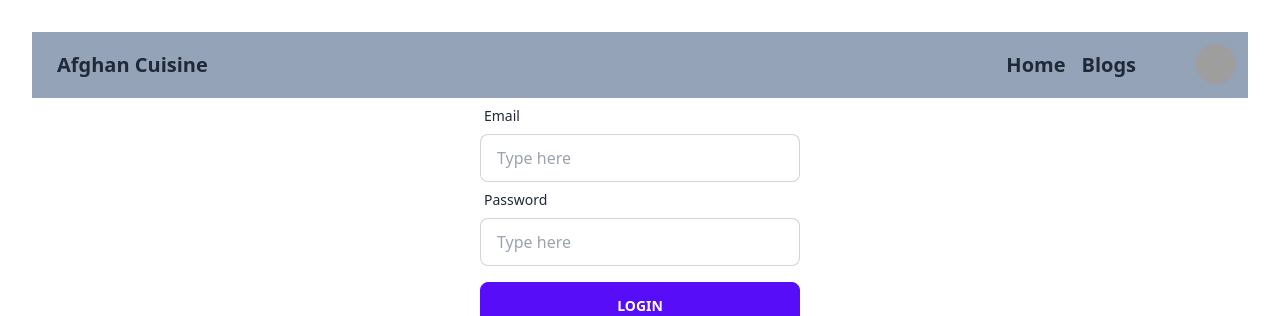
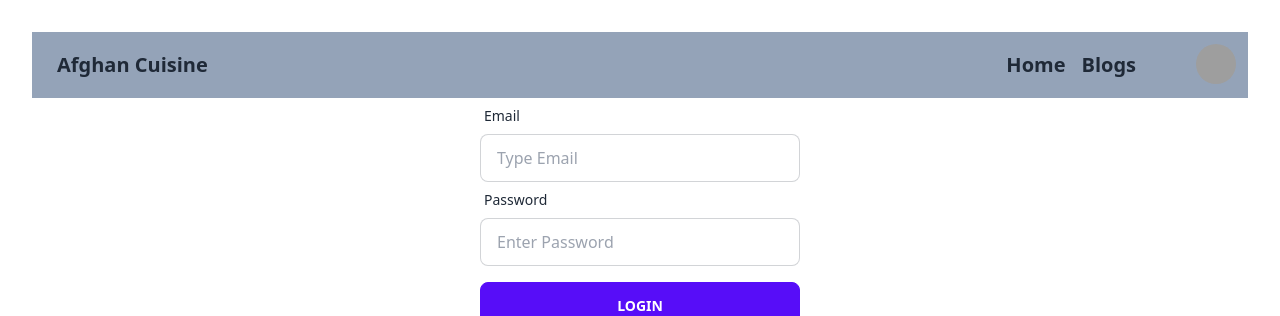
Before and after one commit to azammunna0221/afgan-cuisin-client, a React (Vite) app: page /login in a window 1280 px wide. Shown: the top 316 px of the page. Built offline with nearby package versions, Linux system fonts and the light colour scheme; no server answers; grey boxes are pictures that could not be loaded.

Commit message:
Login Firebase

```diff
--- a/src/components/Login/Login.jsx
+++ b/src/components/Login/Login.jsx
@@ -1,18 +1,49 @@
-import React from 'react';
+import React, { useContext, useState } from 'react';
 import { Link } from 'react-router-dom';
+import { AuthContext } from '../../provider/AuthProvider';
 
 const Login = () => {
+    const { loginUser } = useContext(AuthContext);
+  // const location = useLocation();
+  // const history = useHistory();
+  // let navigate = useNavigate();
+
+
+  const [email, setEmail] = useState("");
+  const [password, setPassword] = useState("");
+
+  const handleLogin = (event) => {
+    event.preventDefault();
+    if ((email, password)) {
+      loginUser(email, password)
+        .then((result) => {
+          console.log(result.user);
+          // navigate("/");
+        })
+        .catch((error) => {
+          console.log(error.message);
+        });
+    }
+  };
+
+
     return (
         <div className="flex justify-center">
             <div className="form-control w-full max-w-xs">
                 <label className="label">
                     <span className="label-text">Email</span>
                 </label>
-                <input type="text" placeholder="Type here" className="input input-bordered w-full max-w-xs" />
+                <input onChange={(e) => setEmail(e.target.value)}
+                type="email"
+                placeholder="Type Email"
+                className="input input-bordered w-full max-w-xs" required />
                 <label className="label">
                     <span className="label-text">Password</span>
                 </label>
-                <input type="text" placeholder="Type here" className="input input-bordered w-full max-w-xs" />
+                <input onChange={(e) => setPassword(e.target.value)}
+                type="password"
+                placeholder="Enter Password"
+                className="input input-bordered w-full max-w-xs" />
                 <button className="btn btn-primary mt-4">Login</button>
                 <div className='flex flex-row gap-2'>
                 <button className="basis-2/4 btn btn-outline mt-4">Gmail</button>
--- a/src/components/SignUp/SignUp.jsx
+++ b/src/components/SignUp/SignUp.jsx
@@ -12,6 +12,7 @@ const SignUp = () => {
   const [error, setError] = useState("");
 
   const handleRegistration = (event) => {
+    setError("");
     event.preventDefault();
     if (!/^(?=.*[A-Za-z])(?=.*\d)[A-Za-z\d]{8,}$/.test(password)) {
       setError("password not valid need 8 char ");
@@ -23,6 +24,7 @@ const SignUp = () => {
           console.log(result.user);
         })
         .catch((err) => {
+            setError(err.message);
           console.log(err.message);
         });
     }
```
